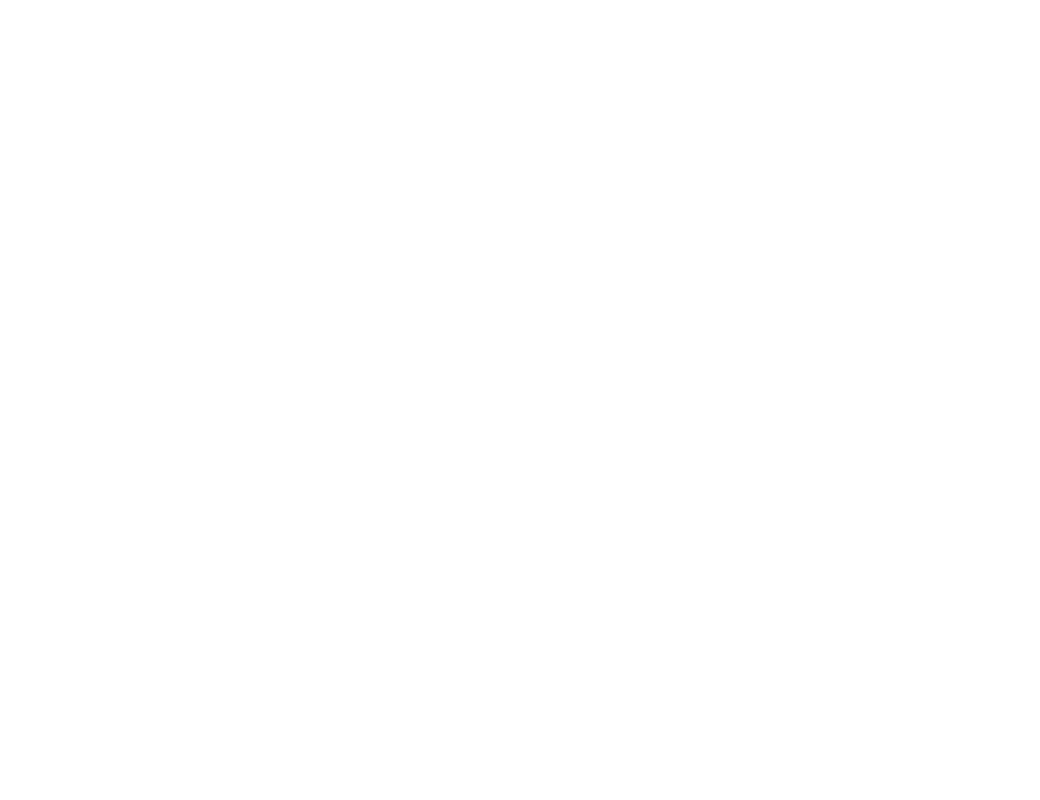
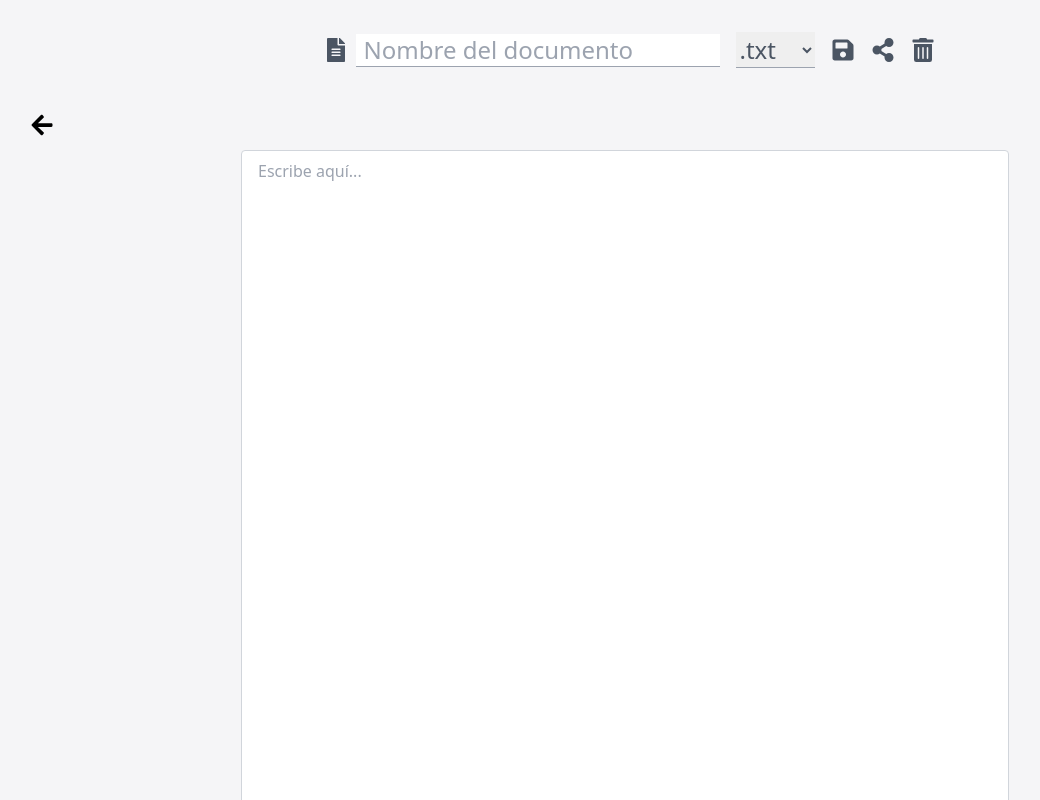
Before and after one commit to ElMalRod/Arch-Cloud, a React (Create React App) app in the folder frontend/: page /editor/1/nuevo-documento in a window 1280 px wide. Before the commit this address had no page. Shown: the whole page, without its empty margins (15-1055 px from the left). Built offline with nearby package versions, Linux system fonts and the light colour scheme.

Commit message:
Creacion de documentos funcional

```diff
--- a/frontend/src/App.js
+++ b/frontend/src/App.js
@@ -16,7 +16,7 @@ function App() {
         <Route path="/empleado" element={<ViewEmpleado />} />
         <Route path="/editor/:fileId/:userId/:filename" element={<TextEditorPage />} />
         <Route path="/directory/:directoryId/:directoryName" element={<DirectorySelect />} />
-        <Route path="/editor/nuevo-documento" element={<NewDocument />} />
+        <Route path="/editor/:directoryId/nuevo-documento" element={<NewDocument />} />
       </Routes>
     </Router>
   );
--- a/frontend/src/components/CreateFile.js
+++ b/frontend/src/components/CreateFile.js
@@ -51,7 +51,7 @@ function CreateFile() {
         throw new Error("DirectoryId no encontrado");
       }
 
-      const path = `/ruta/del/archivo/${userId}/${formData.filename}${formData.extension}`;
+      const path = `/archivo/${userId}/${formData.filename}${formData.extension}`;
 
       const formDataForRequest = {
         filename: formData.filename,
--- a/frontend/src/components/Navbar.js
+++ b/frontend/src/components/Navbar.js
@@ -1,13 +1,16 @@
-import React, { useState } from "react";
+import React, { useState, useEffect } from "react";
 import CreateFile from "./CreateFile";
 import CreateDirectory from "./CreateDirectory";
 import Modal from "../views/Modal";
 import logo from "../assets/2.png";
 import { FaFileAlt, FaTrash, FaFolder, FaUserFriends } from 'react-icons/fa';
+import NewDocument from "./NewDocument";
+
 
 function Navbar() {
   // Usa el estado para controlar la visibilidad del modal de Crear Archivo
   const [isCreateFileModalOpen, setIsCreateFileModalOpen] = useState(false);
+  const [directoryId, setDirectoryId] = useState(null); // Estado para almacenar el directoryId
 
   const openCreateFileModal = () => {
     setIsCreateFileModalOpen(true);
@@ -49,10 +52,33 @@ function Navbar() {
 
   // Editor de texto---------------------------------------------
   const openNewDocumentTab = () => {
-    // Abre una nueva pestaña o ventana del navegador
-    const newDocumentUrl = `/editor/nuevo-documento`;
-  window.open(newDocumentUrl, "_blank");
+    const urlParts = window.location.pathname.split('/');
+    const newDirectoryId = urlParts.length >= 3 ? urlParts[2] : localStorage.getItem('directoryId');
+    setDirectoryId(newDirectoryId);
+
+    const newDocumentUrl = `/editor/${newDirectoryId}/nuevo-documento`;
+    const newWindow = window.open(newDocumentUrl, "_blank");
+
+    // Esperar a que la nueva ventana se cargue completamente
+    const checkWindowLoaded = () => {
+      if (newWindow && newWindow.document && newWindow.document.readyState === 'complete') {
+        // Puedes intentar acceder al contenido aquí
+        newWindow.postMessage({ type: 'getDocumentContent' }, window.origin);
+      } else {
+        // Si la ventana no está cargada, espera un poco y verifica nuevamente
+        setTimeout(checkWindowLoaded, 100);
+      }
+    };
+
+    // Iniciar la verificación de carga de la ventana
+    checkWindowLoaded();
   };
+  // Verifica si el directoryId no está en la URL y está almacenado en el localStorage
+  useEffect(() => {
+    const urlParts = window.location.pathname.split('/');
+    const newDirectoryId = urlParts.length >= 3 ? urlParts[2] : localStorage.getItem('directoryId');
+    setDirectoryId(newDirectoryId);
+  }, []);
 
   return (
     <div className="bg-[#F6F5F5] w-[100%] grid grid-cols-1 place-content-start justify-items-center gap-2 p-2 text-lg text-gray-600">
--- a/frontend/src/components/NewDocument.js
+++ b/frontend/src/components/NewDocument.js
@@ -1,34 +1,87 @@
-import React from 'react';
+import React, { useState } from "react";
+import { useParams } from 'react-router-dom'; // Importa useParams desde react-router-dom
 import TextEditor from "./TextEditor";
-import { FaFileAlt, FaSave, FaShareAlt, FaTrashAlt, FaArrowLeft } from 'react-icons/fa';
-import Alert from '@material-ui/lab/Alert';
+import { FaFileAlt, FaSave, FaShareAlt, FaTrashAlt, FaArrowLeft } from "react-icons/fa";
+import Alert from "@material-ui/lab/Alert";
+import axios from "axios";
+import { useNavigate } from "react-router-dom";
+function NewDocument() {
 
-function NewDocument() {
+  const [documentName, setDocumentName] = useState("");
+  const [selectedExtension, setSelectedExtension] = useState(".txt");
+  const [content, setContent] = useState("");
+  const [isAlertVisible, setAlertVisible] = useState(false);
+  const navigate = useNavigate();
+
+  const { directoryId } = useParams();
+  const fileName = `${documentName}`;
+  const user_id = localStorage.getItem("userId");
+  const handleSave = async () => {
+    const path = `/archivo/${user_id}/${fileName}${selectedExtension}`;
+    try {
+      const response = await axios.post("http://localhost:4000/api/files/create", {
+        filename: fileName,
+        extension: selectedExtension,
+        user_id: user_id,
+        path: path,
+        shared: false,
+        content,
+        directory_id: directoryId
+      });
+
+      console.log("Documento guardado:", response.data);
+      setAlertVisible(true);
+      setTimeout(() => {
+      navigate(`/editor/${response.data._id}/${user_id}/${fileName}`);
+      } , 2000);
+    } catch (error) {
+      console.error("Error al guardar el documento:", error);
+
+    }
+  };
+
   return (
     <div className="fixed top-0 inset-0 grid grid-cols-1 place-content-start justify-items-center bg-gray-200 bg-opacity-40 overflow-y-scroll">
       <div className="flex items-center h-[100px] pl-4 text-2xl text-gray-600">
         <div className="pr-2"><FaFileAlt /></div>
-          <p> Nombre del documento</p>
-          <div className="px-2 hover:text-[#4592AF]" >
+        <input
+          type="text"
+          value={documentName}
+          onChange={(e) => setDocumentName(e.target.value)}
+          placeholder="Nombre del documento"
+          className="mr-2 px-2 border-b border-gray-400 focus:outline-none focus:border-blue-500"
+        />
+        <select
+          value={selectedExtension}
+          onChange={(e) => setSelectedExtension(e.target.value)}
+          className="mx-2 border-b border-gray-400 focus:outline-none focus:border-blue-500"
+        >
+          <option value=".txt">.txt</option>
+          <option value=".html">.html</option>
+        </select>
+
+        <div className="px-2 hover:text-[#4592AF]" onClick={handleSave}>
           <FaSave />
         </div>
-          <div className="px-2 hover:text-teal-500" ><FaShareAlt /> </div>
-          <div className="px-2 hover:text-red-500" ><FaTrashAlt /> </div>
+
+        <div className="px-2 hover:text-teal-500"><FaShareAlt /></div>
+        <div className="px-2 hover:text-red-500"><FaTrashAlt /></div>
       </div>
-        {/* Contenido para un nuevo documento
       {isAlertVisible && (
           <Alert severity="success" onClose={() => setAlertVisible(false)}>
             Contenido guardado exitosamente
           </Alert>
-        )}*/}
-        <div
-          className="cursor-pointer hover:bg-gray-300 ease-in text-2xl rounded-full h-[50px] w-[50px] mx-8 flex items-center text-center justify-center justify-self-start "
-
-        >
+        )}
+      <div className="cursor-pointer hover:bg-gray-300 ease-in text-2xl rounded-full h-[50px] w-[50px] mx-8 flex items-center text-center justify-center justify-self-start">
         <FaArrowLeft />
       </div>
-      {/* Contenido para un nuevo documento */}
-      <TextEditor fileId={null} content="" onContentChange={() => {}}  />
+
+      <TextEditor
+        fileId={undefined}
+        value={" "}
+        content={content} onContentChange={setContent}
+        onClose={() => { }}
+      />
     </div>
   );
 }
--- a/frontend/src/components/TextEditorPage.js
+++ b/frontend/src/components/TextEditorPage.js
@@ -4,6 +4,7 @@ import TextEditor from "./TextEditor";
 import axios from "axios";
 import { FaFileAlt, FaSave, FaShareAlt, FaTrashAlt, FaArrowLeft } from 'react-icons/fa';
 import Alert from '@material-ui/lab/Alert';
+
 
 function TextEditorPage() {
   const { userId, filename, fileId } = useParams();
@@ -52,7 +53,7 @@ function TextEditorPage() {
       <div className="fixed top-0 inset-0 grid grid-cols-1 place-content-start justify-items-center bg-gray-200 bg-opacity-40 overflow-y-scroll">
         <div className="flex items-center h-[100px] pl-4 text-2xl text-gray-600">
           <div className="pr-2"><FaFileAlt /></div>
-          <p> Nombre del documento</p>
+          <p>{filename}</p>
           <div
             onClick={() => handleSave(content)}
             disabled={isSaving}
```
Lines whose indentation alone changed are shown as unchanged.
